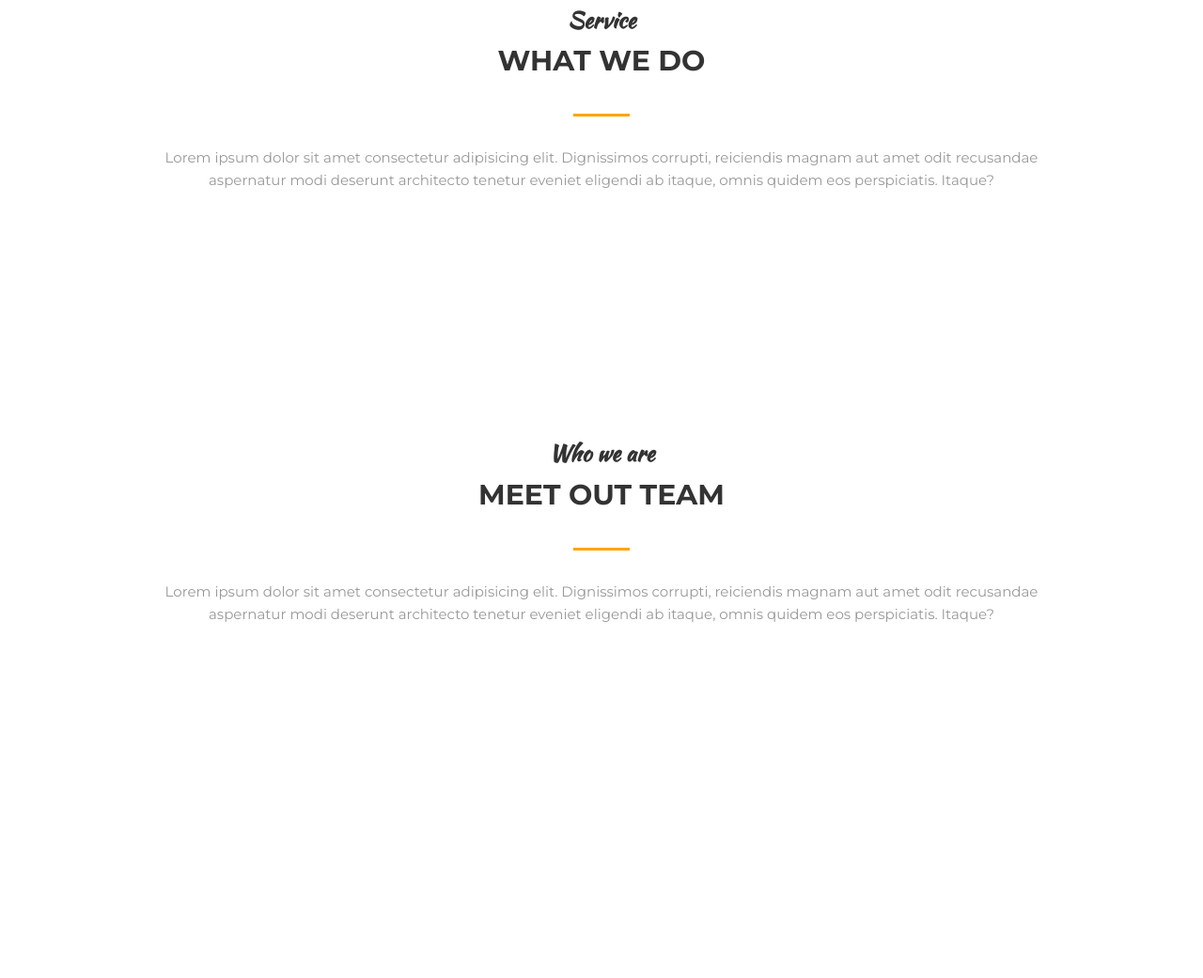
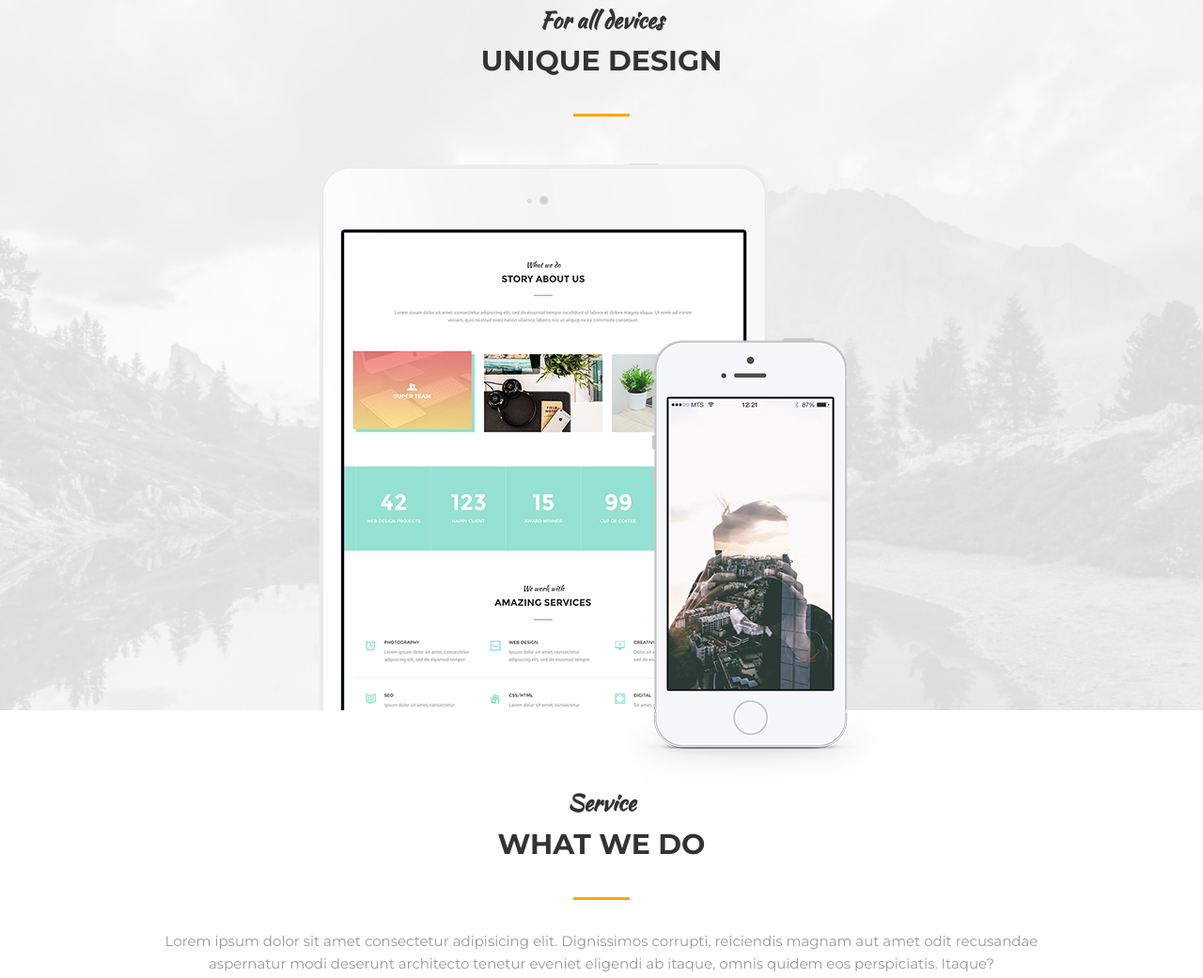
Before and after one commit to Fasbert/Mogo, a plain HTML site: page index.html in a window 1280 px wide. Shown: the part 2411-3452 px from the top of the page at 94% size. Before the commit the page ends 3257 px from the top, so only its background shows below. Drawn offline with Linux system fonts and the light colour scheme.

Commit message:
Devices Section Done

```diff
--- a/css/style.css
+++ b/css/style.css
@@ -195,6 +195,12 @@ body{
 .section{
   padding: 80px 0;
 }
+
+.section-devices{
+  padding-bottom: 0;
+  background: url(../img/Devices/devices_bg.png) center no-repeat;
+  background-size: cover;
+}
 .section-header{
   width: 100%;
   max-width: 950px;
@@ -346,4 +352,21 @@ body{
   color: var(--sub-text-color);
 }
 
+.devices{
+  width: 100%;
+  max-width: 600px;
+  margin: 0 auto;
+  position: relative;
+}
+
+.devices img{
+  display: block;
+}
+
+.devices-phone{
+  position: absolute;
+  bottom: -80px;
+  right: 0;
+  z-index: 1;
+}
 /*Mobile Version*/
--- a/index.html
+++ b/index.html
@@ -168,27 +168,26 @@
     </section>
     <!-- END AMAZING SERVICES -->
 
+    <section class="section  section-devices">
+        <div class="container">
+            <div class="section-header">
+                <h3 class="section-suptitle">For all devices</h3>
+                <h2 class="section-title">Unique design</h2>
+            </div>
+            <div class="devices">
+                <img src="img/Devices/tablet.png" alt="Table">
+                <img  class="devices-phone" src="img/Devices/phone.png" alt="Phone">
+            </div>
+
+        </div>
+    </section>
+    <!-- END Devices -->
+
     <section class="section">
         <div class="container">
             <div class="section-header">
                 <h3 class="section-suptitle">Service</h3>
                 <h2 class="section-title">What we do</h2>
-                <div class="section-text">
-                    <p>Lorem ipsum dolor sit amet consectetur adipisicing elit.
-                       Dignissimos corrupti, reiciendis magnam aut amet odit
-                       recusandae aspernatur modi deserunt architecto tenetur eveniet
-                       eligendi ab itaque, omnis quidem eos perspiciatis. Itaque?</p>
-                </div>
-            </div>
-        </div>
-    </section>
-    <!-- END WHAT WE DO -->
-
-    <section class="section">
-        <div class="container">
-            <div class="section-header">
-                <h3 class="section-suptitle">Who we are</h3>
-                <h2 class="section-title">Meet out team</h2>
                 <div class="section-text">
                     <p>Lorem ipsum dolor sit amet consectetur adipisicing elit.
                        Dignissimos corrupti, reiciendis magnam aut amet odit
```
Also changed, not shown: img/Devices/devices_bg.png (added), img/Devices/phone.png (added), img/Devices/tablet.png (added).
